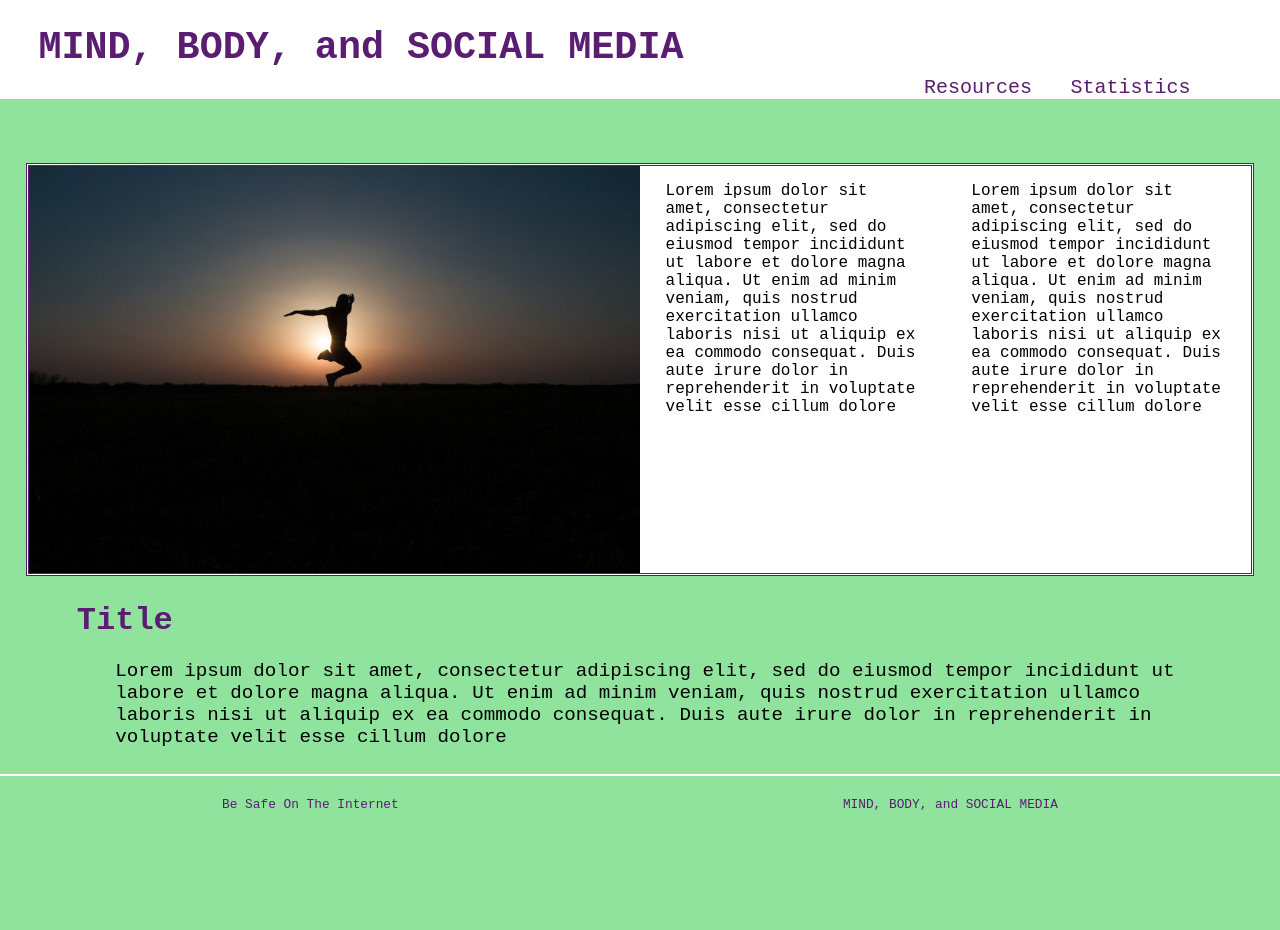
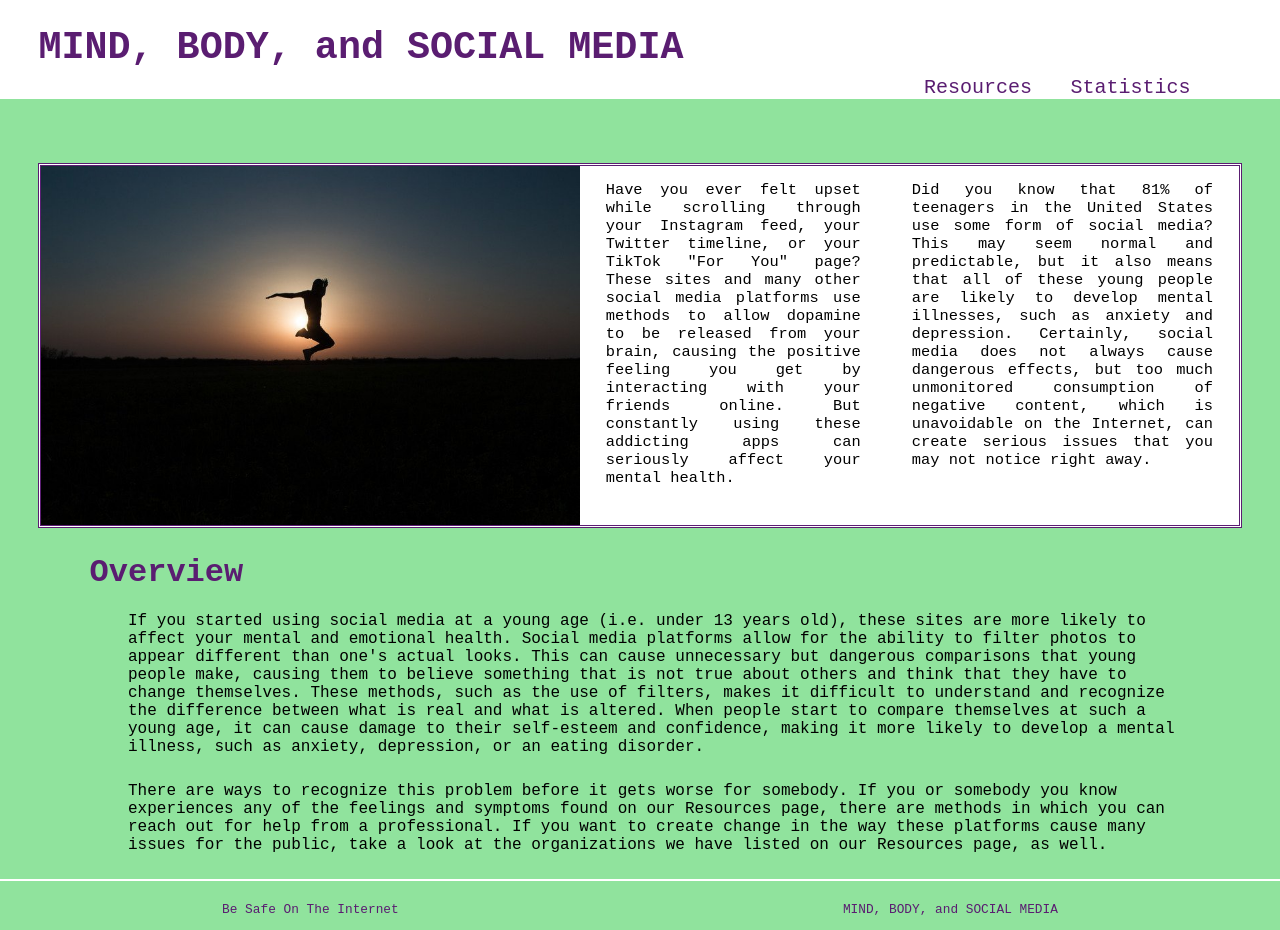
Before and after one commit to sakshiharjani/Final-Project, a plain HTML site: page index.html in a window 1280 px wide. Before the commit the page ends 825 px from the top, so only its background shows below. Drawn offline with Linux system fonts and the light colour scheme; a web font is replaced by a local one.

Commit message:
first page text done

```diff
--- a/index.html
+++ b/index.html
@@ -24,15 +24,16 @@
 
       <div id="contentBox">
         <img id="mainImage"src="default.jpg" alt="">
-        <p class="mainParagraph">Lorem ipsum dolor sit amet, consectetur adipiscing elit, sed do eiusmod tempor incididunt ut labore et dolore magna aliqua. Ut enim ad minim veniam, quis nostrud exercitation ullamco laboris nisi ut aliquip ex ea commodo consequat. Duis aute irure dolor in reprehenderit in voluptate velit esse cillum dolore</p>
-        <p class="mainParagraph">Lorem ipsum dolor sit amet, consectetur adipiscing elit, sed do eiusmod tempor incididunt ut labore et dolore magna aliqua. Ut enim ad minim veniam, quis nostrud exercitation ullamco laboris nisi ut aliquip ex ea commodo consequat. Duis aute irure dolor in reprehenderit in voluptate velit esse cillum dolore</p>
+        <p class="mainParagraph">Have you ever felt upset while scrolling through your Instagram feed, your Twitter timeline, or your TikTok "For You" page? These sites and many other social media platforms use methods to allow dopamine to be released from your brain, causing the positive feeling you get by interacting with your friends online. But constantly using these addicting apps can seriously affect your mental health.</p>
+        <p class="mainParagraph">Did you know that 81% of teenagers in the United States use some form of social media? This may seem normal and predictable, but it also means that all of these young people are likely to develop mental illnesses, such as anxiety and depression. Certainly, social media does not always cause dangerous effects, but too much unmonitored consumption of negative content, which is unavoidable on the Internet, can create serious issues that you may not notice right away.</p>
       </div>
 
 
 
       <div id="subInfo">
-        <h1 id="subTitle">Title</h1>
-        <p id="subParagraph">Lorem ipsum dolor sit amet, consectetur adipiscing elit, sed do eiusmod tempor incididunt ut labore et dolore magna aliqua. Ut enim ad minim veniam, quis nostrud exercitation ullamco laboris nisi ut aliquip ex ea commodo consequat. Duis aute irure dolor in reprehenderit in voluptate velit esse cillum dolore</p>
+        <h1 id="subTitle">Overview</h1>
+        <p id="subParagraph">If you started using social media at a young age (i.e. under 13 years old), these sites are more likely to affect your mental and emotional health. Social media platforms allow for the ability to filter photos to appear different than one's actual looks. This can cause unnecessary but dangerous comparisons that young people make, causing them to believe something that is not true about others and think that they have to change themselves. These methods, such as the use of filters, makes it difficult to understand and recognize the difference between what is real and what is altered. When people start to compare themselves at such a young age, it can cause damage to their self-esteem and confidence, making it more likely to develop a mental illness, such as anxiety, depression, or an eating disorder.</p>
+        <p id="subParagraph">There are ways to recognize this problem before it gets worse for somebody. If you or somebody you know experiences any of the feelings and symptoms found on our Resources page, there are methods in which you can reach out for help from a professional. If you want to create change in the way these platforms cause many issues for the public, take a look at the organizations we have listed on our Resources page, as well. </p>
       </div>
 
       <hr>
--- a/style.css
+++ b/style.css
@@ -1,23 +1,19 @@
 html, body{
-  height: 100%;
+  /* height: 100%; */
   margin: 0px;
   padding: 0px;
   font-family: source-code-pro, monospace;
   background-color: #90E39D;
 }
 
-/* #mainContainer {
-  background-color: #90E39D;
-  height: 100%;
-  width: 100%;
-} */
+
+
 
 #navBar {
   width: 100%;
   /* height: 10vw; */
   background-color: white;
-  margin-top: 0px;
-  /* position: fixed; */
+
 }
 
 #title {
@@ -51,8 +47,8 @@ html, body{
 
 #contentBox {
   margin-top: 5vw;
-  margin-left: 2vw;
-  margin-right: 2vw;
+  margin-left: 3vw;
+  margin-right: 3vw;
   background-color: white;
   display: flex;
   flex-direction: row;
@@ -63,20 +59,22 @@ html, body{
 }
 
 #mainImage {
-  width: 50%;
+  width: 45%;
   object-fit: cover;
 }
 
 .mainParagraph {
   padding-left: 2vw;
   padding-right: 2vw;
-  font-size: 1.25vw;
+  font-size: 1.2vw;
+  font-weight: 300;
+  text-align: justify;
 }
 
 #subInfo {
   margin-top: 2vw;
-  margin-left: 6vw;
-  margin-right: 6vw;
+  margin-left: 7vw;
+  margin-right: 7vw;
 
 
 }
@@ -88,10 +86,11 @@ html, body{
 }
 
 #subParagraph{
-  font-weight: 200;
-  font-size: 1.5vw;
+  font-weight: 400;
+  font-size: 2vh;
   padding-left: 3vw;
   margin-bottom: 2vw;
+  color: black;
 }
 
 hr {
```
